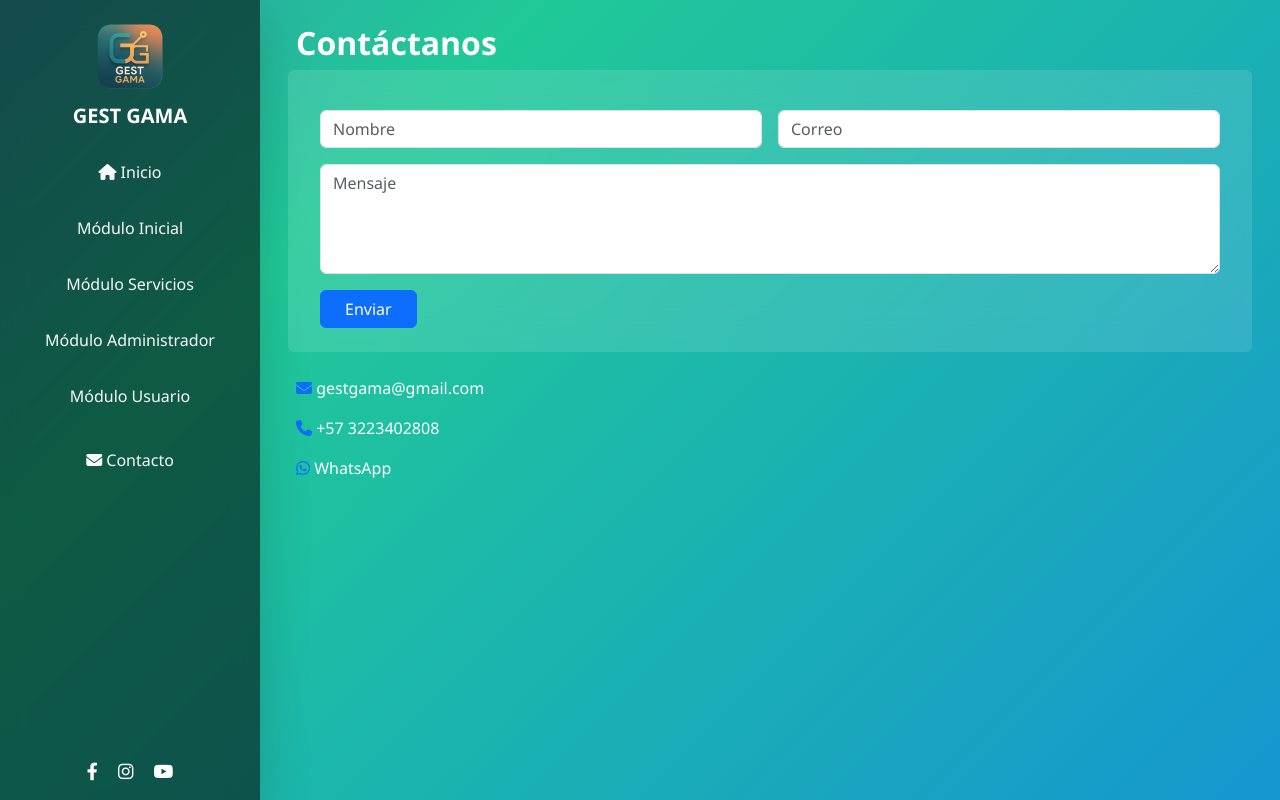
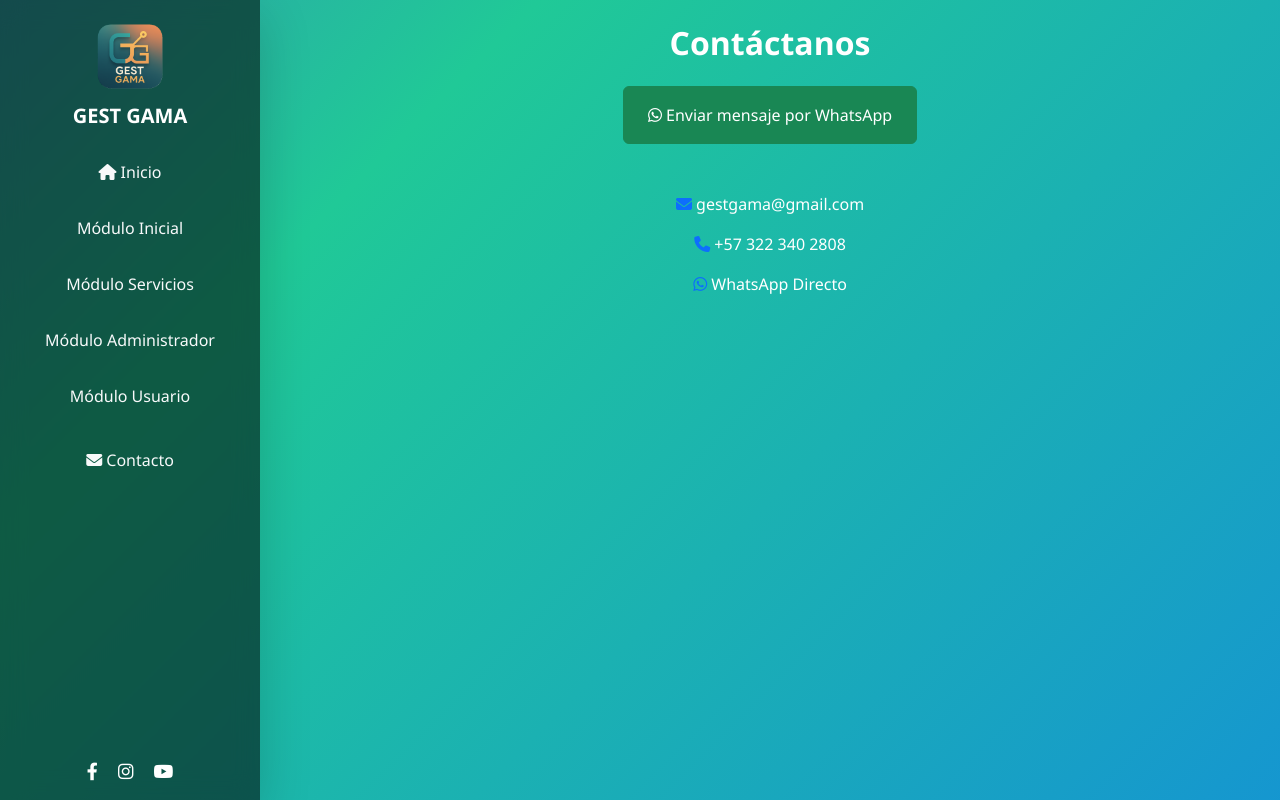
Before and after one commit to dagsvariedades-hash/GEST-GAMA, a Flask app: page /contacto in a window 1280 px wide. Run offline with Flask 3, Linux system fonts and the light colour scheme.

Commit message:
Update contacto.html

```diff
--- a/templates/contacto.html
+++ b/templates/contacto.html
@@ -1,29 +1,23 @@
 {% extends "base.html" %}
 {% block title %}Contacto – GEST GAMA{% endblock %}
 {% block content %}
-<div class="container">
+<div class="container text-center">
   <h2 class="fw-bold text-white mb-4">Contáctanos</h2>
 
-  <form method="POST" class="row g-3 glass p-4 rounded">
-    <div class="col-md-6">
-      <input type="text" name="nombre" class="form-control" placeholder="Nombre" required>
-    </div>
-    <div class="col-md-6">
-      <input type="email" name="email" class="form-control" placeholder="Correo" required>
-    </div>
-    <div class="col-12">
-      <textarea name="mensaje" class="form-control" rows="4" placeholder="Mensaje" required></textarea>
-    </div>
-    <div class="col-12">
-      <button class="btn btn-primary px-4" type="submit">Enviar</button>
-    </div>
-  </form>
+  <!-- Botón directo a WhatsApp -->
+  <a href="https://wa.me/573223402808?text=Hola%20👋%20quiero%20más%20información%20sobre%20GEST%20GAMA"
+     class="btn btn-success btn-pro px-4 py-3" target="_blank">
+    <i class="fab fa-whatsapp"></i> Enviar mensaje por WhatsApp
+  </a>
 
-  <div class="mt-4 text-white">
+  <!-- Datos de contacto extra -->
+  <div class="mt-5 text-white">
     <p><i class="fa fa-envelope text-primary"></i> gestgama@gmail.com</p>
-    <p><i class="fa fa-phone text-primary"></i> +57 3223402808</p>
+    <p><i class="fa fa-phone text-primary"></i> +57 322 340 2808</p>
     <p><i class="fab fa-whatsapp text-primary"></i>
-      <a href="https://wa.me/573223402808" class="text-decoration-none text-white">WhatsApp</a>
+      <a href="https://wa.me/573223402808" class="text-decoration-none text-white" target="_blank">
+        WhatsApp Directo
+      </a>
     </p>
   </div>
 </div>
```
